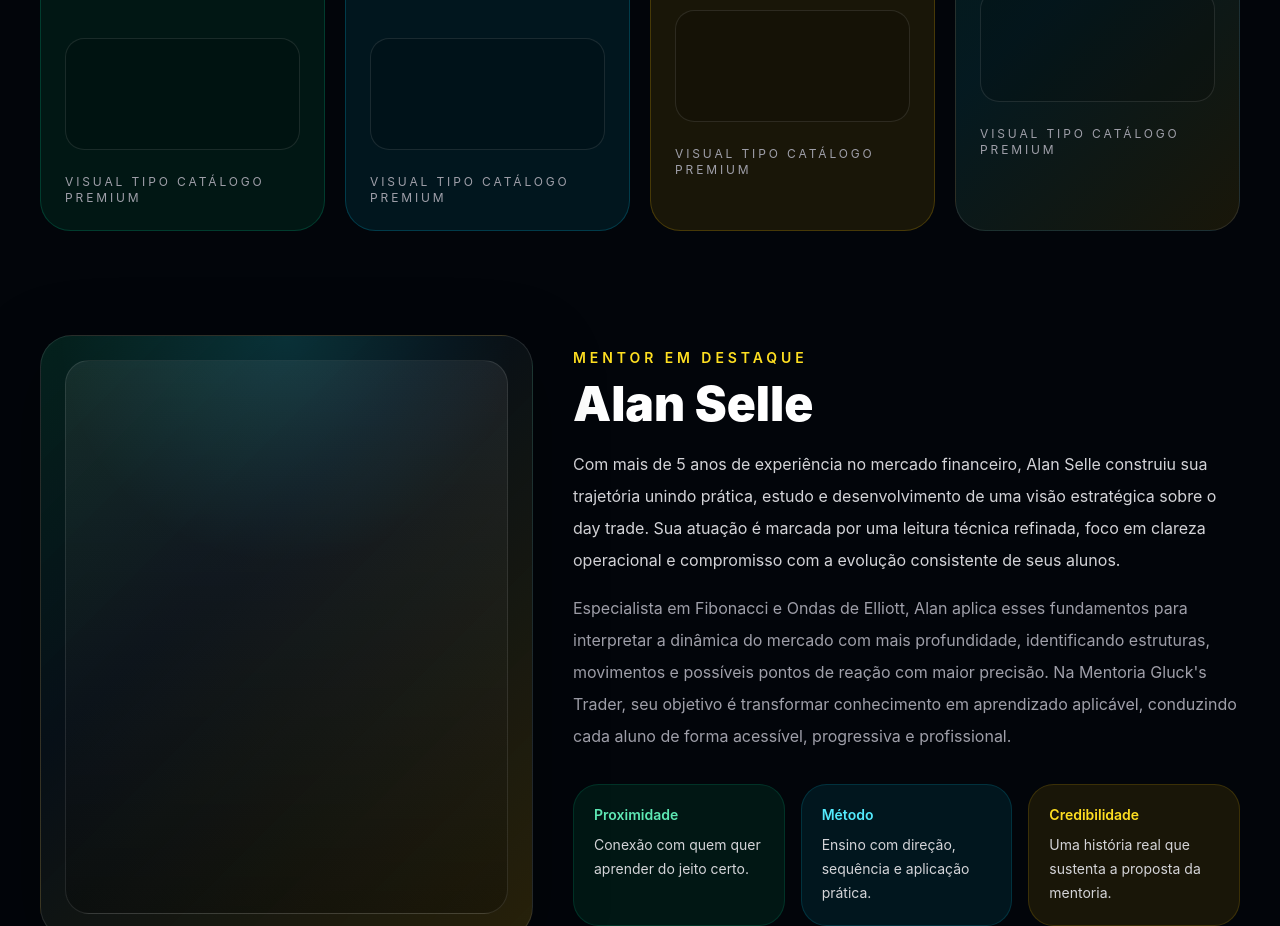
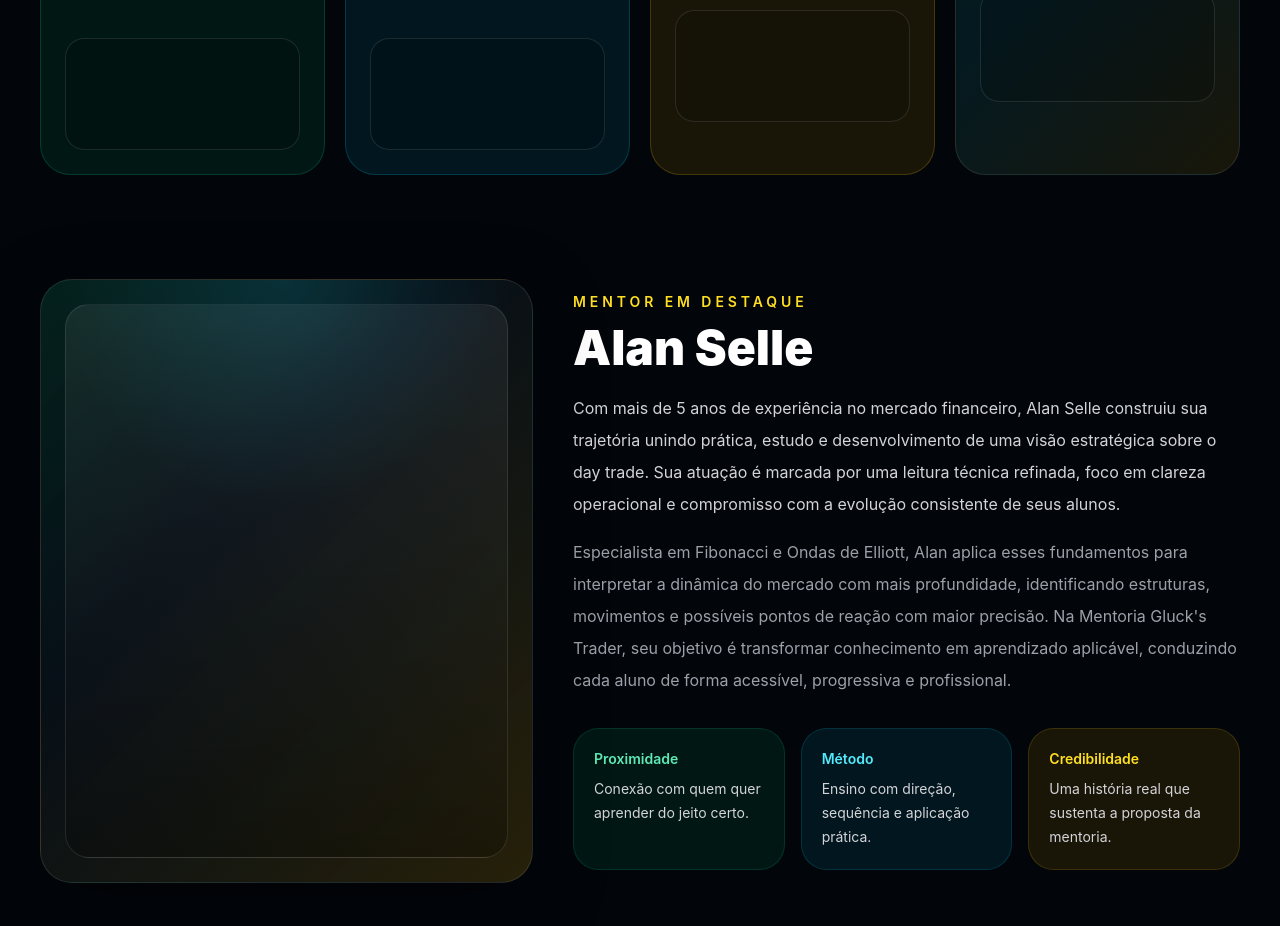
Before and after one commit to gluckstrader-ia/glucks-frontend, a React (Vite) app: page /curso in a window 1280 px wide. Shown: the part 2480-3406 px from the top of the page. Built offline with nearby package versions, Linux system fonts and the light colour scheme.

Commit message:
mentoria

```diff
--- a/src/pages/CursoPage.tsx
+++ b/src/pages/CursoPage.tsx
@@ -351,10 +351,6 @@ export default function CursoPage() {
               </p>
 
               <div className="mt-8 h-28 rounded-[1.2rem] border border-white/10 bg-black/15" />
-
-              <div className="mt-6 text-xs uppercase tracking-[0.24em] text-zinc-400 transition group-hover:text-white">
-                Visual tipo catálogo premium
-              </div>
             </div>
           ))}
         </div>
```
